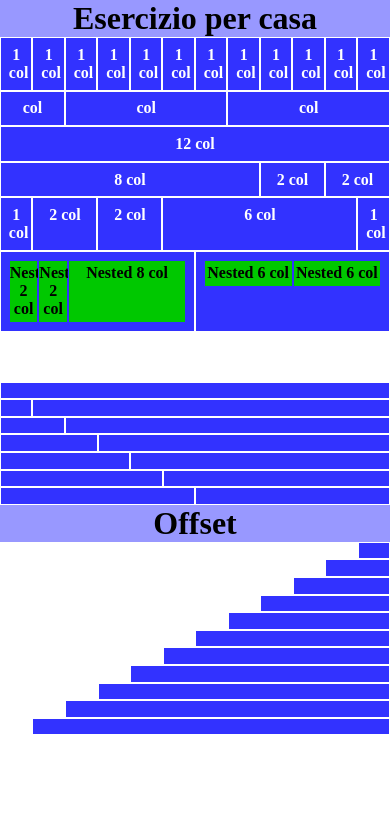
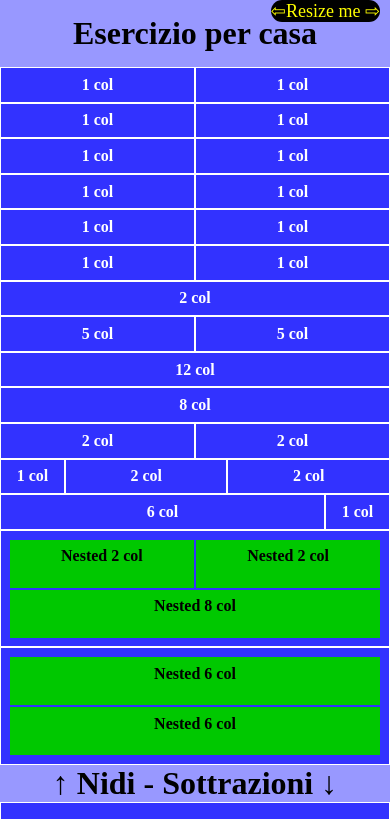
Before and after one commit to purpledev1337/html-css-12bool, a plain HTML site: page index.html in a window 390 px wide. Shown: the top 819 px of the page. Drawn offline with Linux system fonts and the light colour scheme.

Commit message:
DONE with full #cols horizontal responsiveness

```diff
--- a/css/style.css
+++ b/css/style.css
@@ -32,9 +32,29 @@
     color: black;
     font-weight: bold;
     border-color: rgb(50, 50, 255);
-    padding: 2% 0;
+    height: 50px;
+    overflow: auto;
 }
 
-.row:nth-of-type(7) {
-    margin-bottom: 50px;
+#main-title {
+    position: relative;
+    padding: 15px 0;
 }
+
+#main-title::after {
+    content: "\21E6Resize me \21E8";
+    font-size: 18px;
+    color: yellow;
+    background-color: black;
+    border-radius: 15px;
+    position: absolute;
+    top: 0;
+    right: 10px;
+    animation: scroll 1s ease infinite;
+}
+
+@keyframes scroll {
+    50% {
+    transform: translate(-25px , 0);
+    }
+}
--- a/index.html
+++ b/index.html
@@ -11,59 +11,64 @@
 <body>
     <div class="container-fluid">
 
-        <div class="title">
+        <div id="main-title" class="title">
             <h1>Esercizio per casa</h1>
         </div>
 
         <div class="row">
-            <div class="col-xs-1 col-sm-1 col-md-1 col-lg-1">1 col</div>
-            <div class="col-xs-1 col-sm-1 col-md-1 col-lg-1">1 col</div>
-            <div class="col-xs-1 col-sm-1 col-md-1 col-lg-1">1 col</div>
-            <div class="col-xs-1 col-sm-1 col-md-1 col-lg-1">1 col</div>
-            <div class="col-xs-1 col-sm-1 col-md-1 col-lg-1">1 col</div>
-            <div class="col-xs-1 col-sm-1 col-md-1 col-lg-1">1 col</div>
-            <div class="col-xs-1 col-sm-1 col-md-1 col-lg-1">1 col</div>
-            <div class="col-xs-1 col-sm-1 col-md-1 col-lg-1">1 col</div>
-            <div class="col-xs-1 col-sm-1 col-md-1 col-lg-1">1 col</div>
-            <div class="col-xs-1 col-sm-1 col-md-1 col-lg-1">1 col</div>
-            <div class="col-xs-1 col-sm-1 col-md-1 col-lg-1">1 col</div>
-            <div class="col-xs-1 col-sm-1 col-md-1 col-lg-1">1 col</div>
+            <div class="col-xs-6 col-sm-4 col-md-3 col-lg-1">1 col</div>
+            <div class="col-xs-6 col-sm-4 col-md-3 col-lg-1">1 col</div>
+            <div class="col-xs-6 col-sm-4 col-md-3 col-lg-1">1 col</div>
+            <div class="col-xs-6 col-sm-4 col-md-3 col-lg-1">1 col</div>
+            <div class="col-xs-6 col-sm-4 col-md-3 col-lg-1">1 col</div>
+            <div class="col-xs-6 col-sm-4 col-md-3 col-lg-1">1 col</div>
+            <div class="col-xs-6 col-sm-4 col-md-3 col-lg-1">1 col</div>
+            <div class="col-xs-6 col-sm-4 col-md-3 col-lg-1">1 col</div>
+            <div class="col-xs-6 col-sm-4 col-md-3 col-lg-1">1 col</div>
+            <div class="col-xs-6 col-sm-4 col-md-3 col-lg-1">1 col</div>
+            <div class="col-xs-6 col-sm-4 col-md-3 col-lg-1">1 col</div>
+            <div class="col-xs-6 col-sm-4 col-md-3 col-lg-1">1 col</div>
         </div>
         <div class="row">
-            <div class="col-xs-2 col-sm-2 col-md-2 col-lg-2">col</div>
-            <div class="col-xs-5 col-sm-5 col-md-5 col-lg-5">col</div>
-            <div class="col-xs-5 col-sm-5 col-md-5 col-lg-5">col</div>
+            <div class="col-xs-12 col-sm-12 col-md-2 col-lg-2">2 col</div>
+            <div class="col-xs-6 col-sm-6 col-md-5 col-lg-5">5 col</div>
+            <div class="col-xs-6 col-sm-6 col-md-5 col-lg-5">5 col</div>
         </div>
         <div class="row">
             <div class="col-xs-12 col-sm-12 col-md-12 col-lg-12">12 col</div>
         </div>
         <div class="row">
-            <div class="col-xs-8 col-sm-8 col-md-8 col-lg-8">8 col</div>
-            <div class="col-xs-2 col-sm-2 col-md-2 col-lg-2">2 col</div>
-            <div class="col-xs-2 col-sm-2 col-md-2 col-lg-2">2 col</div>
+            <div class="col-xs-12 col-sm-12 col-md-8 col-lg-8">8 col</div>
+            <div class="col-xs-6 col-sm-6 col-md-2 col-lg-2">2 col</div>
+            <div class="col-xs-6 col-sm-6 col-md-2 col-lg-2">2 col</div>
         </div>
         <div class="row">
-            <div class="col-xs-1 col-sm-1 col-md-1 col-lg-1">1 col</div>
-            <div class="col-xs-2 col-sm-2 col-md-2 col-lg-2">2 col</div>
-            <div class="col-xs-2 col-sm-2 col-md-2 col-lg-2">2 col</div>
-            <div class="col-xs-6 col-sm-6 col-md-6 col-lg-6">6 col</div>
-            <div class="col-xs-1 col-sm-1 col-md-1 col-lg-1">1 col</div>
+            <div class="col-xs-2 col-sm-2 col-md-1 col-lg-1">1 col</div>
+            <div class="col-xs-5 col-sm-5 col-md-2 col-lg-2">2 col</div>
+            <div class="col-xs-5 col-sm-5 col-md-2 col-lg-2">2 col</div>
+            <div class="col-xs-10 col-sm-10 col-md-6 col-lg-6">6 col</div>
+            <div class="col-xs-2 col-sm-2 col-md-1 col-lg-1">1 col</div>
         </div>
         <div class="row">
-            <div class="col-xs-6 col-sm-6 col-md-6 col-lg-6">
+            <div class="col-xs-12 col-sm-12 col-md-6 col-lg-6">
                 <div class="row">
-                    <div class="nested col-xs-2 col-sm-2 col-md-2 col-lg-2">Nested 2 col</div>
-                    <div class="nested col-xs-2 col-sm-2 col-md-2 col-lg-2">Nested 2 col</div>
-                    <div class="nested col-xs-8 col-sm-8 col-md-8 col-lg-8">Nested 8 col</div>
+                    <div class="nested col-xs-6 col-sm-2 col-md-2 col-lg-2">Nested 2 col</div>
+                    <div class="nested col-xs-6 col-sm-2 col-md-2 col-lg-2">Nested 2 col</div>
+                    <div class="nested col-xs-12 col-sm-8 col-md-8 col-lg-8">Nested 8 col</div>
                 </div>
             </div>
-            <div class="col-xs-6 col-sm-6 col-md-6 col-lg-6">
+            <div class="col-xs-12 col-sm-12 col-md-6 col-lg-6">
                 <div class="row">
-                    <div class="nested col-xs-6 col-sm-6 col-md-6 col-lg-6">Nested 6 col</div>
-                    <div class="nested col-xs-6 col-sm-6 col-md-6 col-lg-6">Nested 6 col</div>
+                    <div class="nested col-xs-12 col-sm-6 col-md-6 col-lg-6">Nested 6 col</div>
+                    <div class="nested col-xs-12 col-sm-6 col-md-6 col-lg-6">Nested 6 col</div>
                 </div>
             </div>
         </div>
+
+        <div class="title">
+            <h1>&UpArrow; Nidi - Sottrazioni &downarrow;</h1>
+        </div>
+
         <div class="row">
             <div class="col-xs-12 col-sm-12 col-md-12 col-lg-12"></div>
         </div>
```
